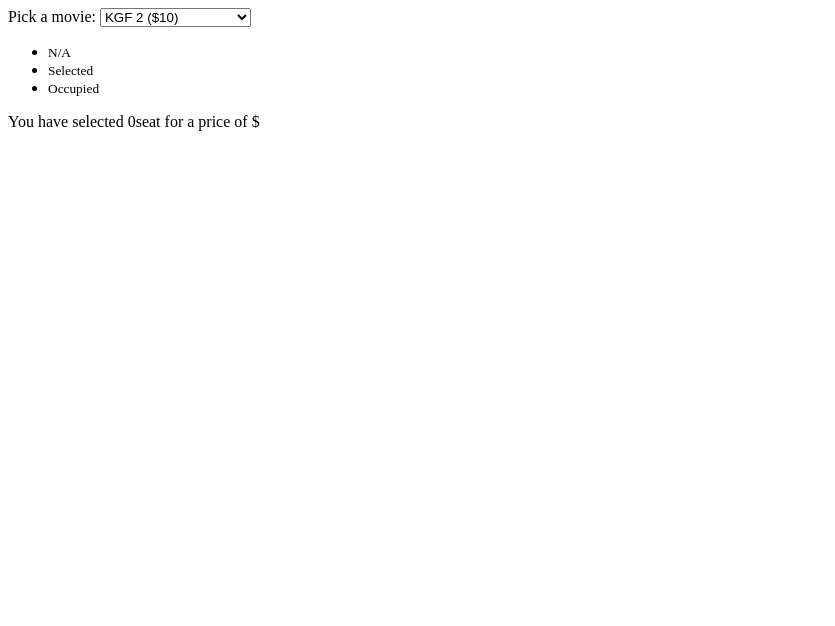
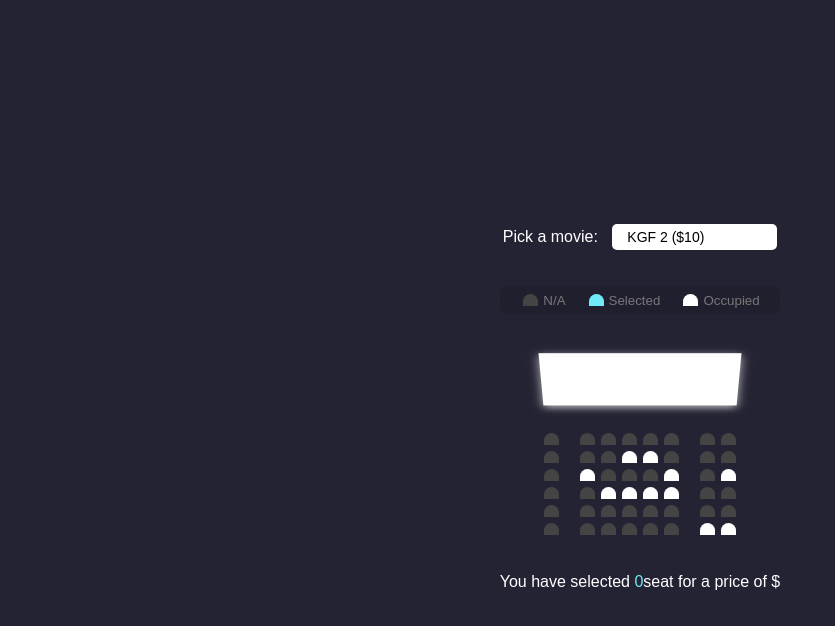
Before and after one commit to shubhkshatriya/MovieTicketBooking, a plain HTML site: page index.html in a window 1280 px wide. Shown: the whole page, without its empty margins (0-835 px from the left). Drawn offline with Linux system fonts and the light colour scheme.

Commit message:
Added a CSS for screen selected seats

```diff
--- a/index.html
+++ b/index.html
@@ -5,6 +5,7 @@
     <meta charset="UTF-8">
     <meta name="viewport" content="width=device-width, initial-scale=1.0">
     <title>Movie seat booking</title>
+    <link rel="stylesheet" href="style.css">
 </head>
 
 <body>
@@ -35,7 +36,7 @@
     </ul>
 
     <div class="container">
-        <div class="screen">
+        <div class="screen"></div>
             <div class="row">
                 <div class="seat"></div>
                 <div class="seat"></div>
@@ -96,7 +97,6 @@
                 <div class="seat occupied"></div>
                 <div class="seat occupied"></div>
             </div>
-        </div>
     </div>
     <p class="text"> You have selected <span id="count">0</span>seat for a price of $<span id="total>0"></span></p>
 </body>
--- a/style.css
+++ b/style.css
@@ -44,3 +44,72 @@ body{
     border-top-left-radius: 10px;
     border-top-right-radius: 10px;
 }
+
+.seat.selected {
+    background-color: #6feaf6;
+}
+
+.seat.occupied{
+    background-color: #fff;
+}
+
+.seat:nth-of-type(2){
+    margin-left: 18px;
+}
+
+.seat:nth-last-of-type(2) {
+    margin-left: 18px;
+}
+
+.seat:not(.seat.occupied):hover {
+    cursor: pointer;
+    transform: scale(1.2);
+}
+
+.showcase .seat:not(.seat.occupied):hover{
+    cursor: default;
+    transform: scale(1);
+}
+
+.showcase{
+    background: rgba(0,0,0,0.1);
+    padding: 5px 10px;
+    border-radius: 5px;
+    color: #777;
+    list-style-type: none;
+    display: flex;
+    justify-content: space-between;
+}
+
+
+.showcase li{
+    display: flex;
+    align-items: center;
+    justify-content: center;
+    margin: 0 10px;
+}
+
+.showcase li small{
+    margin-left: 2px;
+}
+
+.row{
+    display: flex;
+}
+
+.screen {
+    background-color: #fff;
+    height: 70px;
+    width: 100%;
+    margin: 15px 0;
+    transform: rotateX(-45deg);
+    box-shadow: 0 3px 10px rgba(255,255,255,0.7);
+}
+
+p.text {
+    margin: 5px 0;
+}
+
+p.text span {
+    color: #6feaf6;
+}
```
